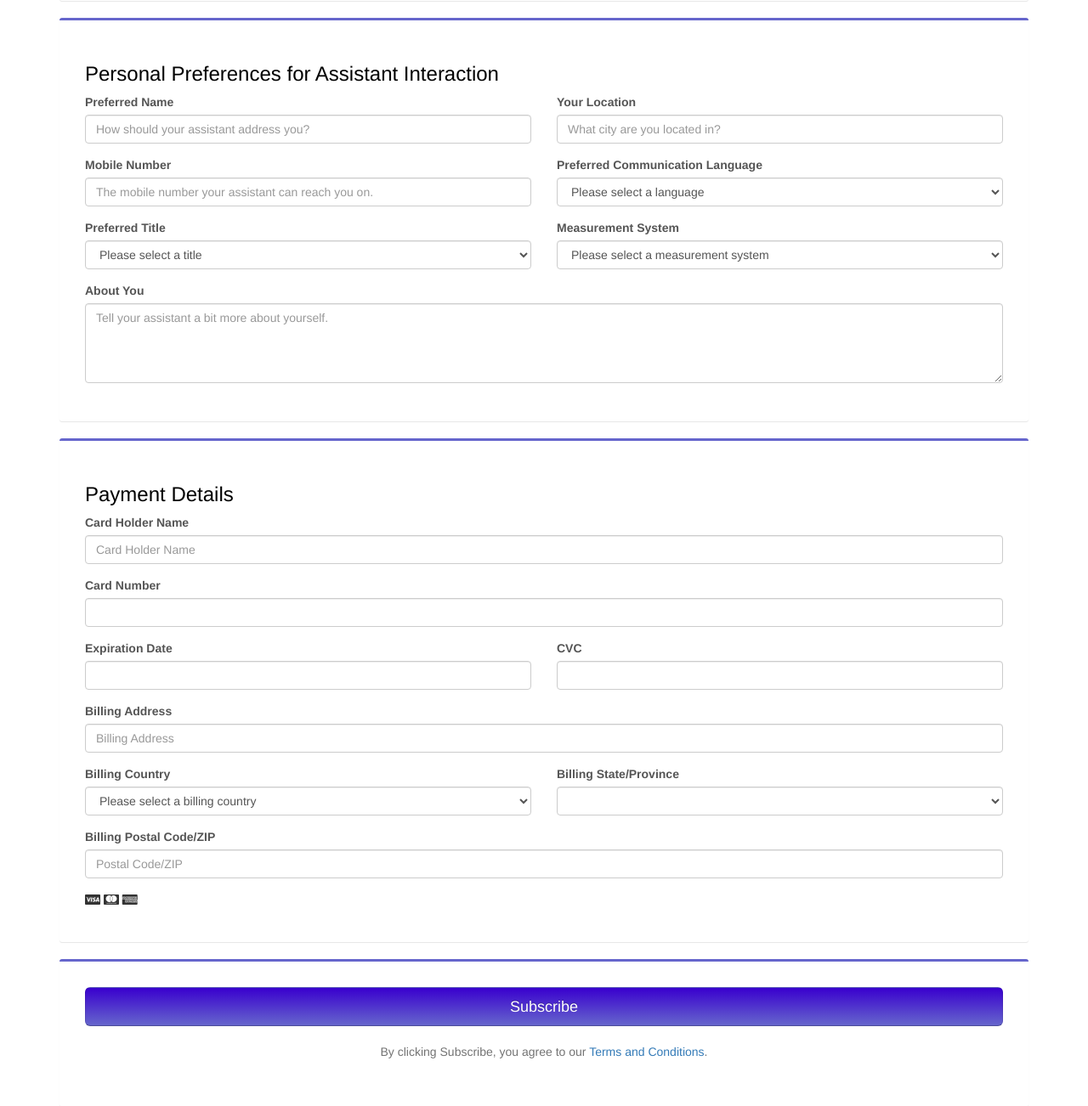
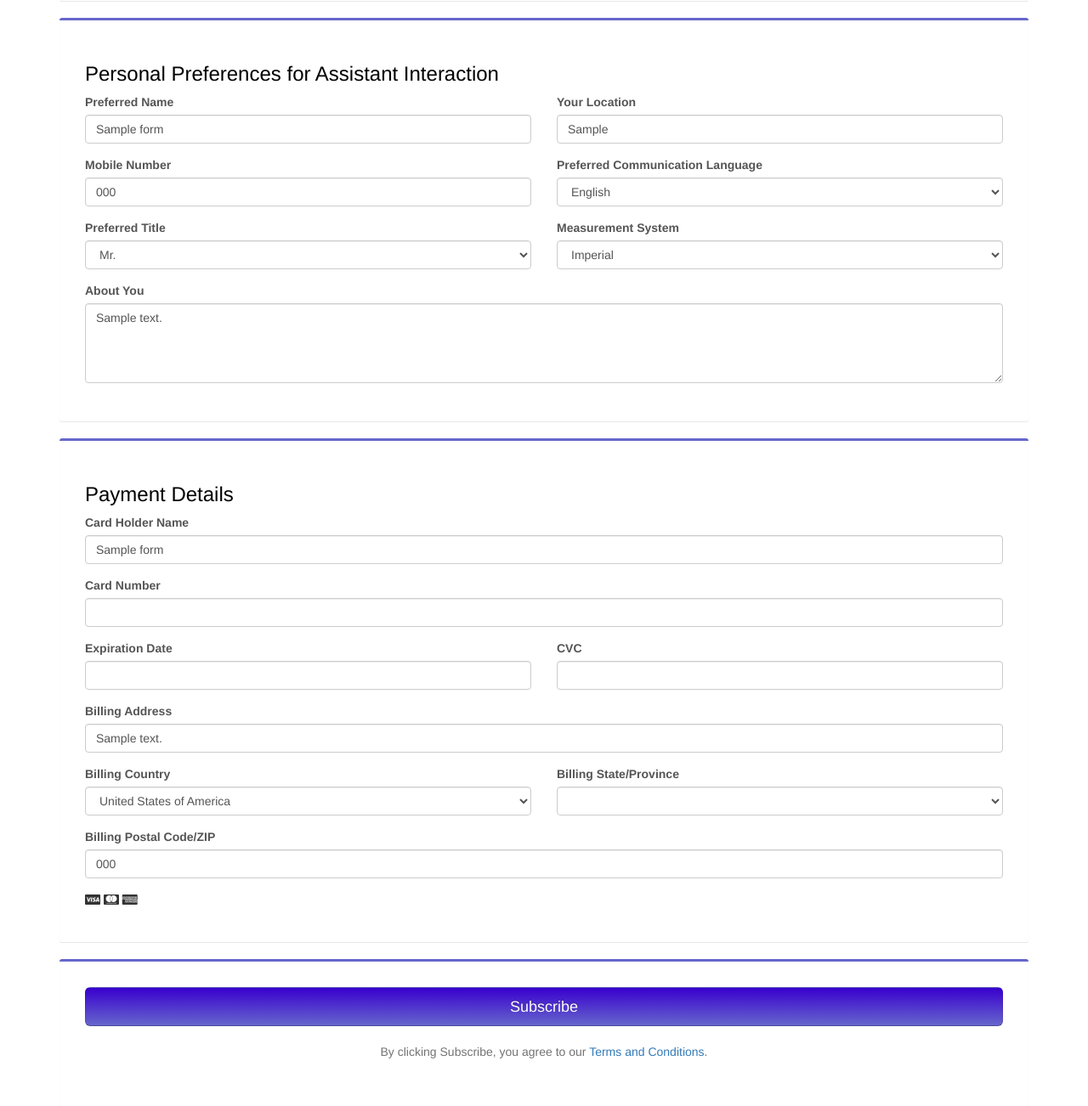
Before and after one commit to ImprobabilityLabs/sms_ai_assistant, a Flask app: template templates/subscribe.html in a window 1280 px wide. Shown: the part 860-2162 px from the top of the page at 85% size. Run offline with Flask 3, Linux system fonts and the light colour scheme; the template is opened without the code that fills it: most values are stand-ins (such as "Sample title", 1, 10 or a date in 2020); grey boxes marked "Sample" are stand-in pictures; lists and menus that the app fills with data are empty; parts of the project's set-up code (start-up, migrations or seed data) failed here and were passed over; some libraries are stand-ins or nearby versions.

Commit message:
Update subscribe.html

```diff
--- a/templates/subscribe.html
+++ b/templates/subscribe.html
@@ -249,7 +249,7 @@
             <div class="form-group form-type-text">
               <label for="user-name" class="long-label">Preferred Name</label>
               <label for="user-name" class="short-label">Preferred Name</label>
-              <input id="user-name" type="text" class="form-control" required="" name="user-name" placeholder="How should your assistant address you?" title="Enter your preferred name for personalized communication with your assistant.">
+              <input id="user-name" type="text" class="form-control" required="" name="user-name" placeholder="How should your assistant address you?" title="Enter your preferred name for personalized communication with your assistant." value="{{ form_data.get('user-name', '') }}">
             </div>
           </div>
           <!-- Location -->
@@ -257,7 +257,7 @@
             <div class="form-group form-type-text">
               <label for="user-location" class="long-label">Your Location</label>
               <label for="user-location" class="short-label">Location</label>
-              <input id="user-location" type="text" class="form-control" required="" name="user-location" placeholder="What city are you located in?" title="Specify your current location (City, State, Country).">
+              <input id="user-location" type="text" class="form-control" required="" name="user-location" placeholder="What city are you located in?" title="Specify your current location (City, State, Country)." value="{{ form_data.get('user-location', '') }}">
             </div>
           </div>
           <!-- Time Zone -->
@@ -265,7 +265,7 @@
             <div class="form-group form-type-text">
               <label for="user-mobile" class="long-label">Mobile Number</label>
               <label for="user-mobile" class="short-label">Mobile</label>
-              <input id="user-mobile" type="text" class="form-control" required="" name="user-mobile" placeholder="The mobile number your assistant can reach you on." title="Enter a mobile number for your assistant to contact you on.">
+              <input id="user-mobile" type="text" class="form-control" required="" name="user-mobile" placeholder="The mobile number your assistant can reach you on." title="Enter a mobile number for your assistant to contact you on." value="{{ form_data.get('user-mobile', '') }}">
             </div>
           </div>
           <!-- Communication Language -->
@@ -274,17 +274,17 @@
               <label for="user-language" class="long-label">Preferred Communication Language</label>
               <label for="user-language" class="short-label">Language</label>
               <select id="user-language" class="form-control" required="" name="user-language" title="Select the language you prefer for communication with your assistant.">
-                <option selected disabled>Please select a language</option>
-                <option value="English">English</option>
-                <option value="Spanish">Spanish</option>
-                <option value="Chinese">Chinese</option>
-                <option value="French">French</option>
-                <option value="German">German</option>
-                <option value="Japanese">Japanese</option>
-                <option value="Korean">Korean</option>
-                <option value="Arabic">Arabic</option>
-                <option value="Russian">Russian</option>
-                <option value="Portuguese">Portuguese</option>
+                <option {% if form_data.get('user-language') == None %}selected {% endif %}disabled>Please select a language</option>
+                <option value="English" {% if form_data.get('user-language') == 'English' %}selected{% endif %}>English</option>
+                <option value="Spanish" {% if form_data.get('user-language') == 'Spanish' %}selected{% endif %}>Spanish</option>
+                <option value="Chinese" {% if form_data.get('user-language') == 'Chinese' %}selected{% endif %}>Chinese</option>
+                <option value="French" {% if form_data.get('user-language') == 'French' %}selected{% endif %}>French</option>
+                <option value="German" {% if form_data.get('user-language') == 'German' %}selected{% endif %}>German</option>
+                <option value="Japanese" {% if form_data.get('user-language') == 'Japanese' %}selected{% endif %}>Japanese</option>
+                <option value="Korean" {% if form_data.get('user-language') == 'Korean' %}selected{% endif %}>Korean</option>
+                <option value="Arabic" {% if form_data.get('user-language') == 'Arabic' %}selected{% endif %}>Arabic</option>
+                <option value="Russian" {% if form_data.get('user-language') == 'Russian' %}selected{% endif %}>Russian</option>
+                <option value="Portuguese" {% if form_data.get('user-language') == 'Portuguese' %}selected{% endif %}>Portuguese</option>
               </select>
             </div>
           </div>
@@ -294,18 +294,18 @@
               <label for="user-title" class="long-label">Preferred Title</label>
               <label for="user-title" class="short-label">Preferred Title</label>
               <select id="user-title" class="form-control" required="" name="user-title" title="Choose your preferred formal or social title.">
-                <option selected disabled>Please select a title</option>
-                <option value="Mr.">Mr.</option>
-                <option value="Ms.">Ms.</option>
-                <option value="Mrs.">Mrs.</option>
-                <option value="Dr.">Dr.</option>
-                <option value="Prof.">Prof.</option>
-                <option value="Mx.">Mx.</option>
-                <option value="Miss">Miss</option>
-                <option value="Sir">Sir</option>
-                <option value="Lady">Lady</option>
-                <option value="Capt.">Capt.</option>
-                <option value="Rev.">Rev.</option>
+                <option {% if form_data.get('user-title') == None %}selected {% endif %}disabled>Please select a title</option>
+                <option value="Mr." {% if form_data.get('user-title') == 'Mr.' %}selected{% endif %}>Mr.</option>
+                <option value="Ms." {% if form_data.get('user-title') == 'Ms.' %}selected{% endif %}>Ms.</option>
+                <option value="Mrs." {% if form_data.get('user-title') == 'Mrs.' %}selected{% endif %}>Mrs.</option>
+                <option value="Dr." {% if form_data.get('user-title') == 'Dr.' %}selected{% endif %}>Dr.</option>
+                <option value="Prof." {% if form_data.get('user-title') == 'Prof.' %}selected{% endif %}>Prof.</option>
+                <option value="Mx." {% if form_data.get('user-title') == 'Mx.' %}selected{% endif %}>Mx.</option>
+                <option value="Miss" {% if form_data.get('user-title') == 'Miss' %}selected{% endif %}>Miss</option>
+                <option value="Sir" {% if form_data.get('user-title') == 'Sir' %}selected{% endif %}>Sir</option>
+                <option value="Lady" {% if form_data.get('user-title') == 'Lady' %}selected{% endif %}>Lady</option>
+                <option value="Capt." {% if form_data.get('user-title') == 'Capt.' %}selected{% endif %}>Capt.</option>
+                <option value="Rev." {% if form_data.get('user-title') == 'Rev.' %}selected{% endif %}>Rev.</option>
               </select>
             </div>
           </div>
@@ -315,9 +315,9 @@
               <label for="user-measurement" class="long-label">Measurement System</label>
               <label for="user-measurement" class="short-label">Measurements</label>
               <select id="user-measurement" class="form-control" required="" name="user-measurement" title="Choose your preferred system of measurement, either Imperial or Metric.">
-                <option selected disabled>Please select a measurement system</option>
-                <option value="Imperial">Imperial</option>
-                <option value="Metric">Metric</option>
+                <option {% if form_data.get('user-measurement') == None %}selected {% endif %}disabled>Please select a measurement system</option>
+                <option value="Imperial" {% if form_data.get('user-measurement') == 'Imperial' %}selected{% endif %}>Imperial</option>
+                <option value="Metric" {% if form_data.get('user-measurement') == 'Metric' %}selected{% endif %}>Metric</option>
               </select>
             </div>
           </div>
@@ -326,7 +326,7 @@
             <div class="form-group form-type-textarea">
               <label for="user-description" class="long-label">About You</label>
               <label for="user-description" class="short-label">About</label>
-              <textarea id="user-description" class="form-control" rows="4" required="" name="user-description" placeholder="Tell your assistant a bit more about yourself." title="Provide some background information about yourself for assistant interactions."></textarea>
+              <textarea id="user-description" class="form-control" rows="4" required="" name="user-description" placeholder="Tell your assistant a bit more about yourself." title="Provide some background information about yourself for assistant interactions.">{{ form_data.get('user-description', '') }}</textarea>
             </div>
           </div>
         </div>
@@ -345,7 +345,7 @@
         <div class="col-xs-12">
           <div class="form-group">
             <label for="card-name">Card Holder Name</label>
-            <input id="card-name" type="text" class="form-control" name="card-name" required="" placeholder="Card Holder Name">
+            <input id="card-name" type="text" class="form-control" name="card-name" required="" placeholder="Card Holder Name" value="{{ form_data.get('card-name', '') }}">
           </div>
         </div>
         <div class="col-xs-12">
@@ -375,16 +375,16 @@
             <div class="col-xs-12">
               <div class="form-group form-type-text">
                 <label for="billing-address">Billing Address</label>
-                <input id="billing-address" type="text" class="form-control" name="billing-address" placeholder="Billing Address" required="">
+                <input id="billing-address" type="text" class="form-control" name="billing-address" placeholder="Billing Address" required="" value="{{ form_data.get('billing-address', '') }}">
               </div>
             </div>
             <div class="col-xs-12 col-sm-6">
               <div class="form-group form-type-select">
                 <label for="country">Billing Country</label>
-                <select id="billing-country" class="form-control" required="" name="billing-country" onchange="updateStates(this.value);">
-                  <option selected disabled>Please select a billing country</option>
-                  <option value="USA">United States of America</option>
-                  <option value="CAN">Canada</option>
+                <select id="billing-country" class="form-control" required="" name="billing-country" title="Select the billing country." onchange="updateStates(this.value);">
+                  <option {% if form_data.get('billing-country') == None %}selected {% endif %}disabled>Please select a billing country</option>
+                  <option value="USA" {% if form_data.get('billing-country') == 'USA' %}selected{% endif %}>United States of America</option>
+                  <option value="CAN" {% if form_data.get('billing-country') == 'CAN' %}selected{% endif %}>Canada</option>
                 </select>
               </div>
             </div>
@@ -399,7 +399,7 @@
         <div class="col-xs-12">
               <div class="form-group form-type-text">
                 <label for="billing-zip">Billing Postal Code/ZIP</label>
-                <input id="billing-zip" type="text" class="form-control" name="billing-zip" placeholder="Postal Code/ZIP" required="" autocomplete="postal-code">
+                <input id="billing-zip" type="text" class="form-control" name="billing-zip" placeholder="Postal Code/ZIP" required="" autocomplete="postal-code" value="{{ form_data.get('billing-zip', '') }}">
               </div>
             </div>
           </div>
```
